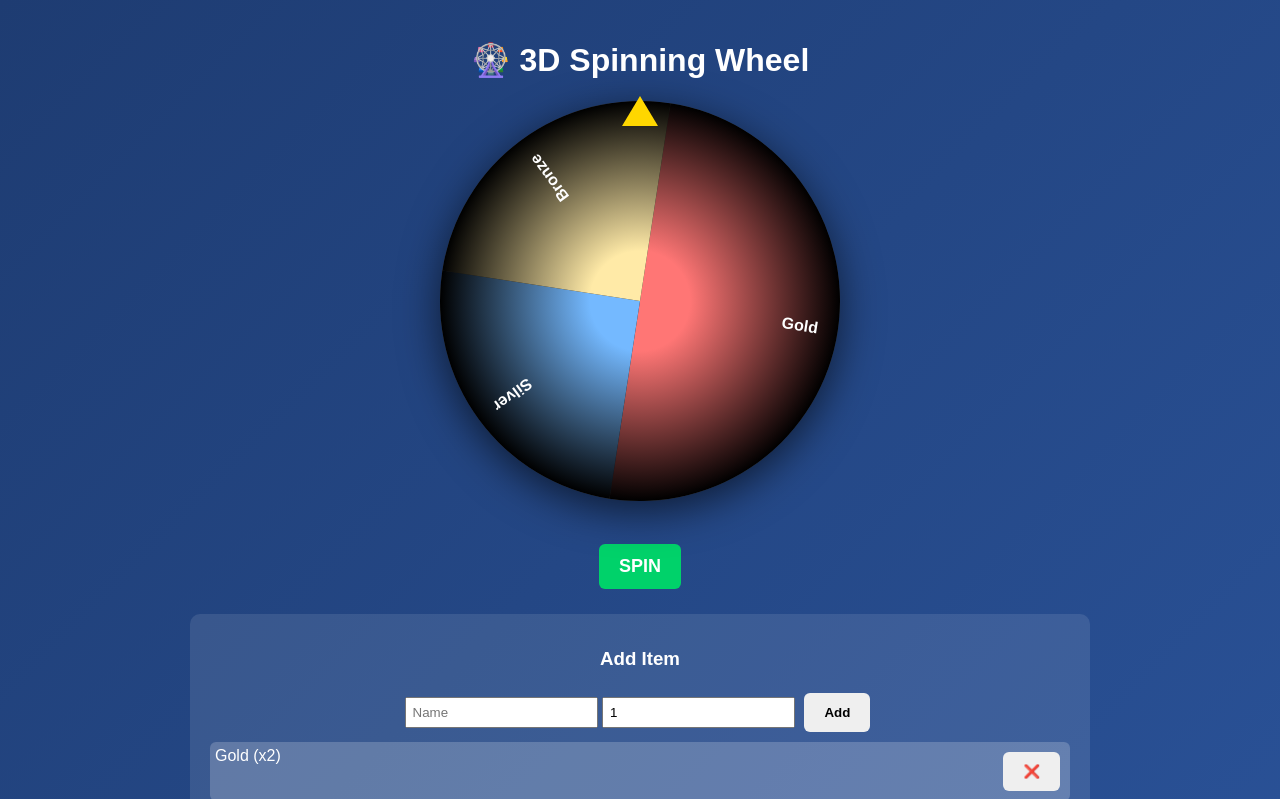
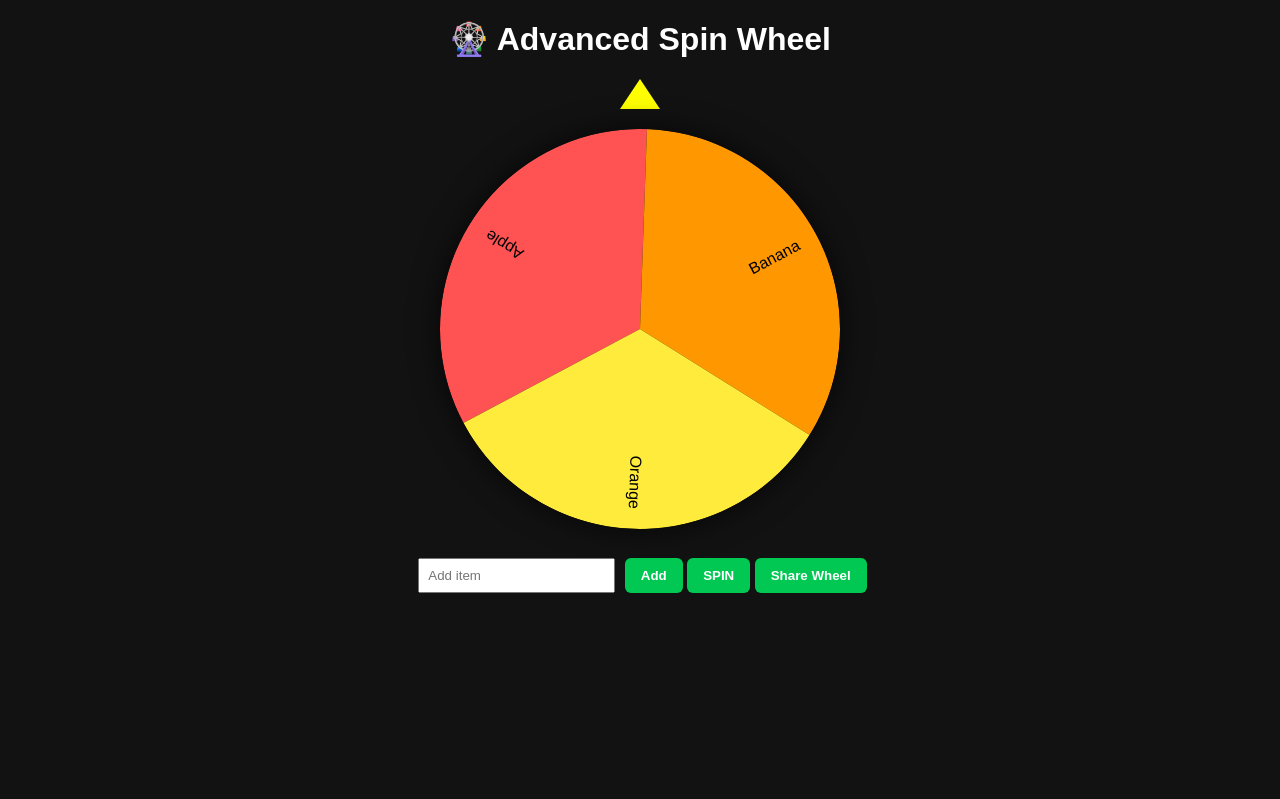
Before and after one commit to AyushTech5850/index.html, a plain HTML site: page index.html in a window 1280 px wide. Both pictures are taken after a click on the button "SPIN". Shown: the top 799 px of the page. Drawn offline with Linux system fonts and the light colour scheme.

Commit message:
Update index.html

```diff
--- a/index.html
+++ b/index.html
@@ -1,468 +1,248 @@
 <!DOCTYPE html>
-<html lang="en">
+<html>
 <head>
+
 <meta charset="UTF-8">
-<meta name="viewport" content="width=device-width, initial-scale=1.0">
-<title>3D Spinning Wheel</title>
+<meta name="viewport" content="width=device-width,initial-scale=1">
+
+<title>Spin Wheel Picker</title>
 
 <style>
 
-/* ===========================
-GENERAL PAGE STYLE
-=========================== */
-
 body{
-    font-family:Arial, sans-serif;
-    background:linear-gradient(135deg,#1e3c72,#2a5298);
-    color:white;
-    margin:0;
-    text-align:center;
+font-family:Arial;
+background:#121212;
+color:white;
+text-align:center;
+margin:0;
 }
 
-.container{
-    max-width:900px;
-    margin:auto;
-    padding:20px;
+h1{
+margin-top:20px;
 }
 
-/* ===========================
-WHEEL AREA
-=========================== */
-
-.wheel-wrapper{
-    position:relative;
-    margin:auto;
-    width:420px;
-    height:420px;
+#wheel{
+margin-top:20px;
+border-radius:50%;
+box-shadow:0 0 30px rgba(0,0,0,0.7);
 }
 
-canvas{
-    border-radius:50%;
-    background:#111;
-    box-shadow:
-        inset 0 0 20px rgba(255,255,255,0.2),
-        0 10px 40px rgba(0,0,0,0.6);
+.pointer{
+width:0;
+height:0;
+border-left:20px solid transparent;
+border-right:20px solid transparent;
+border-bottom:30px solid yellow;
+margin:auto;
 }
 
-/* Pointer arrow */
-
-.pointer{
-    position:absolute;
-    left:50%;
-    transform:translateX(-50%);
-    top:-5px;
-    width:0;
-    height:0;
-    border-left:18px solid transparent;
-    border-right:18px solid transparent;
-    border-bottom:30px solid #ffd700;
+.controls{
+margin-top:20px;
 }
 
-/* ===========================
-BUTTONS
-=========================== */
+input{
+padding:8px;
+margin:5px;
+}
 
 button{
-    padding:12px 20px;
-    border:none;
-    border-radius:6px;
-    font-weight:bold;
-    cursor:pointer;
-    margin:5px;
-}
-
-#spinBtn{
-    background:#00d26a;
-    color:white;
-    font-size:18px;
+padding:10px 16px;
+border:none;
+border-radius:6px;
+background:#00c853;
+color:white;
+font-weight:bold;
+cursor:pointer;
 }
 
 button:hover{
-    transform:scale(1.05);
+opacity:0.9;
 }
 
-/* ===========================
-INPUT PANEL
-=========================== */
-
-.panel{
-    background:rgba(255,255,255,0.1);
-    padding:15px;
-    border-radius:10px;
-    margin-top:20px;
+#result{
+font-size:24px;
+margin-top:20px;
+color:#ffd600;
 }
 
-input{
-    padding:6px;
-}
-
-/* Item list */
-
-.item{
-    display:flex;
-    justify-content:space-between;
-    padding:5px;
-    margin:5px;
-    background:rgba(255,255,255,0.2);
-    border-radius:6px;
-}
-
-/* Result */
-
-#result{
-    font-size:24px;
-    margin-top:15px;
-    font-weight:bold;
-    color:#ffd700;
-}
-
-/* ===========================
-CONFETTI
-=========================== */
-
-.confetti{
-    position:fixed;
-    width:8px;
-    height:8px;
-    top:-10px;
-    animation:fall 3s linear forwards;
-}
-
-@keyframes fall{
-    to{
-        transform:translateY(100vh) rotate(720deg);
-        opacity:0;
-    }
-}
-
-/* Responsive */
-
-@media(max-width:500px){
-    .wheel-wrapper{
-        width:320px;
-        height:320px;
-    }
+#history{
+margin-top:20px;
+font-size:14px;
 }
 
 </style>
+
 </head>
 
 <body>
 
-<div class="container">
-
-<h1>🎡 3D Spinning Wheel</h1>
-
-<div class="wheel-wrapper">
+<h1>🎡 Advanced Spin Wheel</h1>
 
 <div class="pointer"></div>
 
 <canvas id="wheel" width="400" height="400"></canvas>
 
+<div class="controls">
+
+<input id="itemInput" placeholder="Add item">
+<button onclick="addItem()">Add</button>
+
+<button onclick="spin()">SPIN</button>
+
+<button onclick="shareWheel()">Share Wheel</button>
+
 </div>
-
-<br>
-
-<button id="spinBtn">SPIN</button>
 
 <div id="result"></div>
 
-<div class="panel">
-
-<h3>Add Item</h3>
-
-<input id="nameInput" placeholder="Name">
-<input id="qtyInput" type="number" min="1" value="1">
-<button onclick="addItem()">Add</button>
-
-<div id="itemsList"></div>
-
-</div>
-
-</div>
+<div id="history"></div>
 
 <script>
 
-/* =============================
-DATA STORAGE
-============================= */
-
-let items=[
-{name:"Gold",qty:2},
-{name:"Silver",qty:1},
-{name:"Bronze",qty:1}
-];
-
-const colors=[
-"#ff7675","#74b9ff","#ffeaa7","#55efc4",
-"#a29bfe","#fd79a8","#81ecec","#fab1a0"
-];
+let items = JSON.parse(localStorage.getItem("wheelItems")) || ["Apple","Banana","Orange"];
 
 const canvas=document.getElementById("wheel");
 const ctx=canvas.getContext("2d");
 
 let startAngle=0;
-let spinning=false;
 
-
-/* =============================
-SPIN SOUND
-============================= */
-
-const tick=new Audio(
-"https://assets.mixkit.co/active_storage/sfx/2000/2000-preview.mp3"
-);
-
-
-/* =============================
-DRAW WHEEL
-============================= */
+const colors=[
+"#ff5252","#ff9800","#ffeb3b",
+"#4caf50","#03a9f4","#9c27b0",
+"#e91e63","#00bcd4"
+];
 
 function drawWheel(){
 
-const total=items.reduce((s,i)=>s+i.qty,0);
-
-let angle=startAngle;
+let slice=2*Math.PI/items.length;
 
 ctx.clearRect(0,0,400,400);
 
 items.forEach((item,i)=>{
 
-const slice=(item.qty/total)*Math.PI*2;
-
-/* 3D gradient effect */
-
-const grad=ctx.createRadialGradient(
-200,200,50,
-200,200,200
-);
-
-grad.addColorStop(0,colors[i%colors.length]);
-grad.addColorStop(1,"#000");
+let angle=startAngle+i*slice;
 
 ctx.beginPath();
-
 ctx.moveTo(200,200);
-
 ctx.arc(200,200,200,angle,angle+slice);
 
-ctx.fillStyle=grad;
-
+ctx.fillStyle=colors[i%colors.length];
 ctx.fill();
 
-/* text */
-
 ctx.save();
-
 ctx.translate(200,200);
-
 ctx.rotate(angle+slice/2);
-
-ctx.fillStyle="#fff";
-
+ctx.fillStyle="#000";
 ctx.textAlign="right";
-
-ctx.font="bold 16px Arial";
-
-ctx.fillText(item.name,180,5);
-
+ctx.font="16px Arial";
+ctx.fillText(item,180,5);
 ctx.restore();
-
-angle+=slice;
 
 });
 
 }
 
+drawWheel();
 
-/* =============================
-SPIN WHEEL
-============================= */
+function spin(){
 
-function spinWheel(){
+let random=Math.floor(Math.random()*items.length);
 
-if(spinning||items.length==0) return;
+let spins=10;
 
-spinning=true;
+let finalAngle=(2*Math.PI/items.length)*random;
 
-const total=items.reduce((s,i)=>s+i.qty,0);
+let totalRotation=spins*2*Math.PI + finalAngle;
 
-/* weighted random */
+let start=null;
 
-let r=Math.random()*total;
+function animate(time){
 
-let selected;
+if(!start) start=time;
 
-for(let item of items){
+let progress=(time-start)/4000;
 
-r-=item.qty;
+if(progress>1) progress=1;
 
-if(r<=0){
-selected=item;
-break;
+startAngle=totalRotation*progress;
+
+drawWheel();
+
+if(progress<1){
+
+requestAnimationFrame(animate);
+
+}else{
+
+showWinner(items[random]);
+
 }
 
 }
 
-const index=items.indexOf(selected);
-
-const slice=(selected.qty/total)*360;
-
-const spins=6+Math.random()*5;
-
-const finalAngle=360*spins+(index*slice);
-
-animateSpin(finalAngle,selected);
+requestAnimationFrame(animate);
 
 }
 
+function showWinner(name){
 
-/* =============================
-ANIMATION
-============================= */
+document.getElementById("result").innerHTML="Winner: "+name;
 
-function animateSpin(deg,item){
+let history=document.getElementById("history");
 
-let start=null;
-
-const duration=5000;
-
-function frame(t){
-
-if(!start) start=t;
-
-const progress=t-start;
-
-const ease=1-Math.pow(1-progress/duration,3);
-
-startAngle=(deg*ease)*Math.PI/180;
-
-drawWheel();
-
-/* play tick sound */
-
-if(progress%200<20){
-tick.currentTime=0;
-tick.play();
-}
-
-if(progress<duration){
-
-requestAnimationFrame(frame);
-
-}else{
-
-spinning=false;
-
-document.getElementById("result").innerText=
-"Winner: "+item.name;
-
-/* confetti celebration */
+history.innerHTML="Last winner: "+name+"<br>"+history.innerHTML;
 
 confetti();
 
 }
 
-}
-
-requestAnimationFrame(frame);
-
-}
-
-
-/* =============================
-CONFETTI EFFECT
-============================= */
-
-function confetti(){
-
-for(let i=0;i<150;i++){
-
-let div=document.createElement("div");
-
-div.className="confetti";
-
-div.style.left=Math.random()*100+"vw";
-
-div.style.background=
-colors[Math.floor(Math.random()*colors.length)];
-
-div.style.animationDuration=
-2+Math.random()*2+"s";
-
-document.body.appendChild(div);
-
-setTimeout(()=>div.remove(),4000);
-
-}
-
-}
-
-
-/* =============================
-ITEM MANAGEMENT
-============================= */
-
 function addItem(){
 
-const name=document.getElementById("nameInput").value;
+let input=document.getElementById("itemInput");
 
-const qty=parseInt(
-document.getElementById("qtyInput").value
-);
+if(!input.value) return;
 
-if(!name||qty<=0) return;
+items.push(input.value);
 
-items.push({name,qty});
+localStorage.setItem("wheelItems",JSON.stringify(items));
 
-updateList();
+input.value="";
 
 drawWheel();
 
 }
 
-function removeItem(i){
+function shareWheel(){
 
-items.splice(i,1);
+let link=location.origin+"?items="+items.join(",");
 
-updateList();
+navigator.clipboard.writeText(link);
 
-drawWheel();
+alert("Share link copied!");
 
 }
 
-function updateList(){
+function confetti(){
 
-const list=document.getElementById("itemsList");
+for(let i=0;i<100;i++){
 
-list.innerHTML="";
+let div=document.createElement("div");
 
-items.forEach((item,i)=>{
+div.style.position="fixed";
+div.style.left=Math.random()*100+"vw";
+div.style.top="-10px";
+div.style.width="6px";
+div.style.height="6px";
+div.style.background=colors[Math.floor(Math.random()*colors.length)];
+div.style.animation="fall 3s linear";
 
-const div=document.createElement("div");
+document.body.appendChild(div);
 
-div.className="item";
-
-div.innerHTML=
-item.name+" (x"+item.qty+")"+
-` <button onclick="removeItem(${i})">❌</button>`;
-
-list.appendChild(div);
-
-});
+setTimeout(()=>div.remove(),3000);
 
 }
 
-
-/* =============================
-INIT
-============================= */
-
-document.getElementById("spinBtn").onclick=spinWheel;
-
-updateList();
-
-drawWheel();
+}
 
 </script>
 
```
